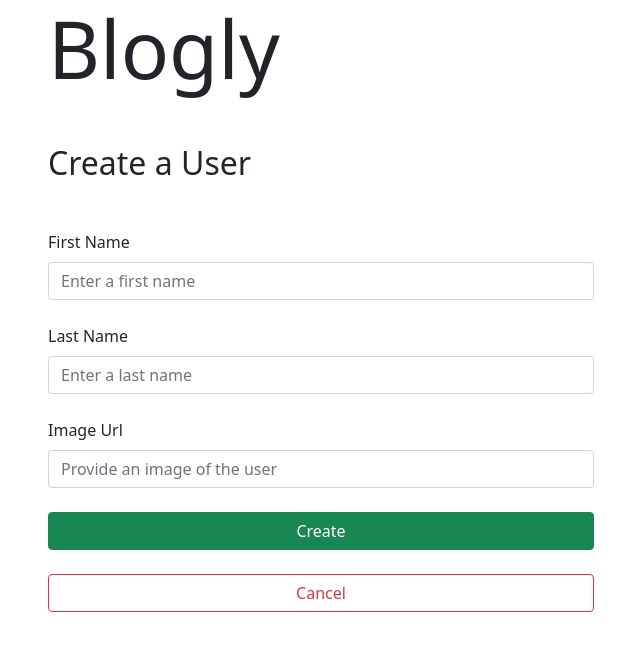
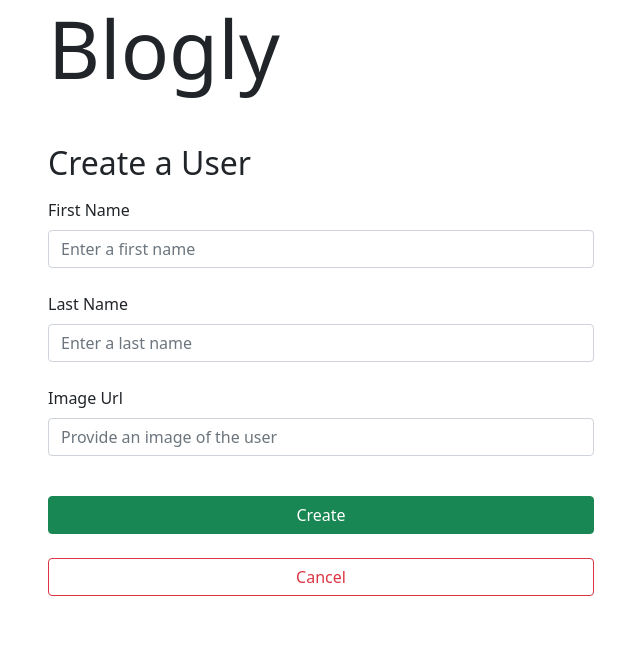
Before and after one commit to nicholasDWinters/blogly-2, a Flask app: page /users/new in a window 1280 px wide. Shown: the top 651 px of the page, without its empty margins (34-674 px from the left). Run offline with Flask 2, Linux system fonts and the light colour scheme.

Commit message:
finished all routes and styling

```diff
--- a/app.py
+++ b/app.py
@@ -7,6 +7,7 @@ from flask_debugtoolbar import DebugToolbarExtension
 app = Flask(__name__)
 app.config['SQLALCHEMY_DATABASE_URI'] = 'postgresql:///blogly'
 app.config['SQLALCHEMY_TRACK_MODIFICATIONS'] = False
+app.config['DEBUG_TB_INTERCEPT_REDIRECTS'] = False
 app.config['SQLALCHEMY_ECHO'] = True
 app.config['SECRET_KEY'] = 'oh-so-secret'
 
@@ -48,6 +49,7 @@ def add_user():
 def show_user(user_id):
     '''display name and image for specified user'''
     user = User.query.get_or_404(user_id)
+
     return render_template('show.html', user=user)
 
 @app.route('/users/<int:user_id>/edit')
--- a/models.py
+++ b/models.py
@@ -28,6 +28,7 @@ class User(db.Model):
     def full_name(self):
         return f'{self.first_name} {self.last_name}'
 
+
 class Post(db.Model):
     __tablename__ = 'posts'
 
--- a/static/app.css
+++ b/static/app.css
@@ -2,3 +2,7 @@
     width: 150px;
     height: 150px;
 }
+
+.noDecoration {
+    text-decoration: none;
+}
--- a/templates/create.html
+++ b/templates/create.html
@@ -4,7 +4,7 @@
 
 {%block content%}
 <h2 class="mt-5">Create a User</h2>
-<div class="row mt-5">
+<div class="row mt-3">
     <div class="col-6 d-grid gap-2">
 
         <form class="d-grid gap-2" action="/users/new" method="post">
@@ -23,7 +23,7 @@
                     placeholder="Provide an image of the user">
             </div>
 
-            <button class="btn btn-success" type="submit">Create</button>
+            <button class="btn btn-success mt-3" type="submit">Create</button>
         </form>
         <a href="/users" class="btn btn-outline-danger mt-3">Cancel</a>
     </div>
--- a/templates/edit.html
+++ b/templates/edit.html
@@ -4,7 +4,7 @@
 
 {%block content%}
 <h2 class="mt-5">Edit {{user.full_name()}}</h2>
-<div class="row mt-5">
+<div class="row mt-3">
     <div class="col-6 d-grid gap-2">
 
         <form class="d-grid gap-2" action="/users/{{user.id}}/edit" method="post">
--- a/templates/editPost.html
+++ b/templates/editPost.html
@@ -4,7 +4,7 @@
 
 {%block content%}
 <h1 class="mt-5">Edit Post</h1>
-<div class="row mt-5">
+<div class="row mt-3">
     <div class="col-6 d-grid gap-2">
 
         <form class="d-grid gap-2" action="/posts/{{post.id}}/edit" method="post">
--- a/templates/postForm.html
+++ b/templates/postForm.html
@@ -4,7 +4,7 @@
 
 {%block content%}
 <h2 class="mt-5">Add Post for {{user.full_name()}}</h2>
-<div class="row mt-5">
+<div class="row mt-3">
     <div class="col-6 d-grid gap-2">
 
         <form class="d-grid gap-2" action="/users/{{user.id}}/posts/new" method="post">
--- a/templates/showPost.html
+++ b/templates/showPost.html
@@ -7,8 +7,8 @@
 
     <div class="col-7 d-grid gap-2">
         <h1 class="mt-5">{{post.title}}</h1>
-        <h5 class="mt-5">{{post.content}}</h5>
-        <p class="mt-5"><i>By {{user.full_name()}}</i></p>
+        <h5 class="mt-3">{{post.content}}</h5>
+        <p class="mt-3"><i>By {{user.full_name()}}</i></p>
 
         <a class="btn btn-secondary mt-2" href="/posts/{{post.id}}/edit">Edit Post</a>
         <form class="d-grid gap-2" action="/posts/{{post.id}}/delete" method="POST">
```
Also changed, not shown: templates/show.html (+7 -1 lines).
